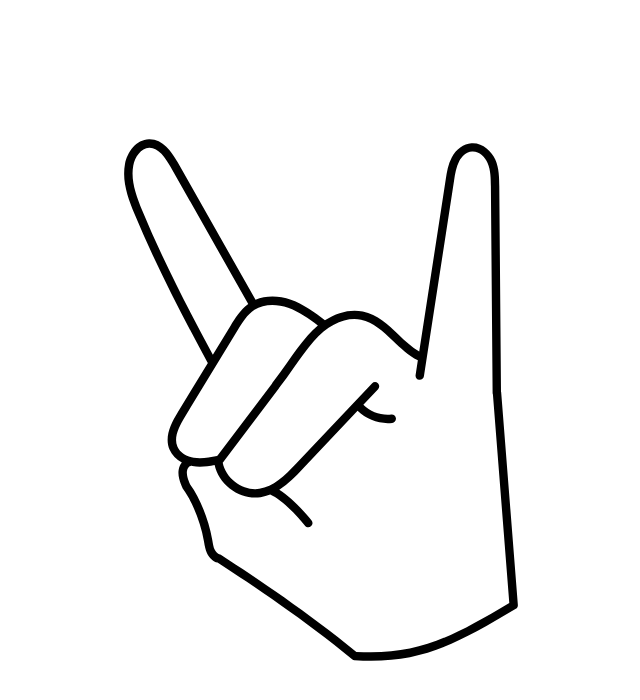
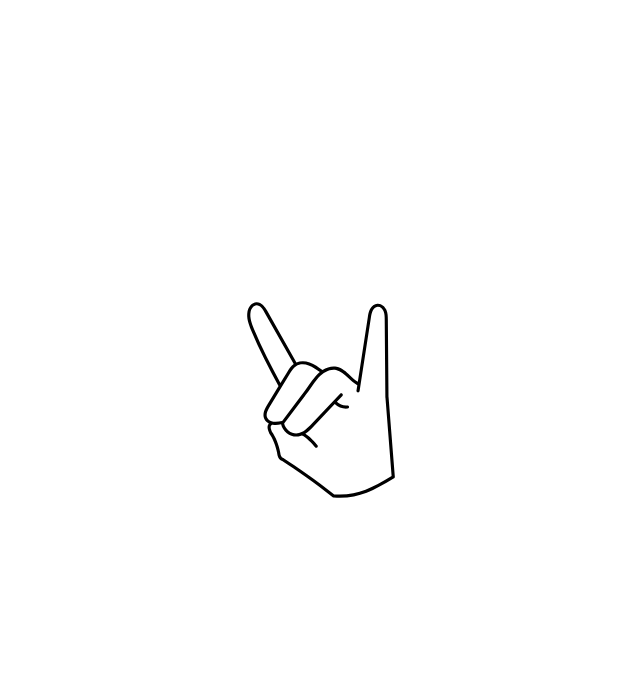
Before and after one commit to vincentballet/rekekekex, a plain HTML site: page index.html in a window 1280 px wide. Shown: the whole page, without its empty margins (319-959 px from the left). Drawn offline with Linux system fonts and the light colour scheme.

Commit message:
Update image size

```diff
--- a/index.html
+++ b/index.html
@@ -12,7 +12,7 @@
     }
 
     #image-container {
-      width: 80vw;
+      width: 30vw;
       max-width: 100%;
       height: auto;
       display: flex;
```
